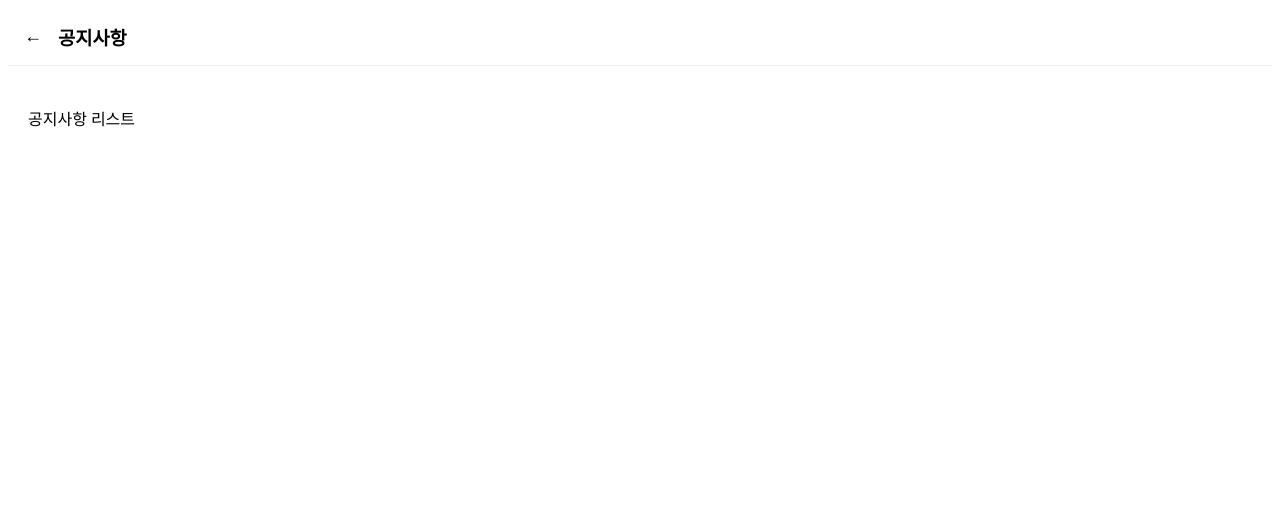
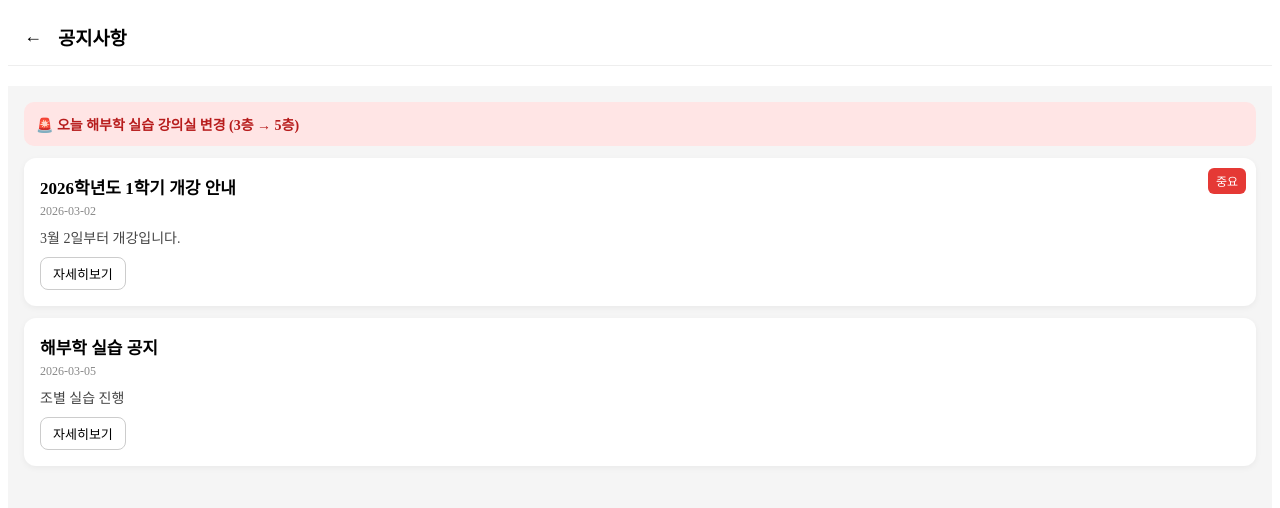
Before and after one commit to ulsan-med/usa-app, a React (Vite) app: page /notice in a window 1280 px wide. Shown: the top 508 px of the page. Built offline with nearby package versions, Linux system fonts and the light colour scheme.

Commit message:
force deploy

```diff
--- a/index.html
+++ b/index.html
@@ -1,12 +1,11 @@
 <!doctype html>
-<html lang="en">
+<html lang="ko">
   <head>
     <meta charset="UTF-8" />
-    <link rel="icon" type="image/svg+xml" href="/favicon.svg" />
+    <link rel="icon" href="/favicon.svg" />
+    <link rel="manifest" href="/manifest.json" />
     <meta name="viewport" content="width=device-width, initial-scale=1.0" />
-    <title>usa</title>
-     <link rel="manifest" href="/manifest.json" />
-</head>
+    <title>USA App</title>
   </head>
   <body>
     <div id="root"></div>
--- /dev/null
+++ b/public/data/emergency.json
@@ -0,0 +1,4 @@
+{
+  "active": true,
+  "message": "오늘 해부학 실습 강의실 변경 (3층 → 5층)"
+}
--- /dev/null
+++ b/public/data/notice.json
@@ -0,0 +1,18 @@
+[
+  {
+    "id": 1,
+    "title": "2026학년도 1학기 개강 안내",
+    "date": "2026-03-02",
+    "important": true,
+    "content": "3월 2일부터 개강입니다.",
+    "detail": "개강일은 3월 2일이며 모든 강의는 정상 진행됩니다."
+  },
+  {
+    "id": 2,
+    "title": "해부학 실습 공지",
+    "date": "2026-03-05",
+    "important": false,
+    "content": "조별 실습 진행",
+    "detail": "각 조별로 지정된 시간에 실습실로 집합 바랍니다."
+  }
+]
--- a/src/App.tsx
+++ b/src/App.tsx
@@ -1,7 +1,7 @@
 import { Routes, Route } from "react-router-dom";
 
 import Home from "./pages/Home";
-import Meal from "./pages/Meal";
+import MealPage from "./pages/MealPage";
 import Schedule from "./pages/Schedule";
 import Practice from "./pages/Practice";
 import Professor from "./pages/Professor";
@@ -12,12 +12,12 @@ function App() {
   return (
     <Routes>
       <Route path="/" element={<Home />} />
-      <Route path="/meal" element={<Meal />} />
+<Route path="/meal" element={<MealPage />} />
       <Route path="/schedule" element={<Schedule />} />
       <Route path="/practice" element={<Practice />} />
       <Route path="/professor" element={<Professor />} />
       <Route path="/office" element={<Office />} />
-      <Route path="/notice" element={<Notice />} />
+<Route path="/notice" element={<Notice />} />
     </Routes>
   );
 }
--- /dev/null
+++ b/src/components/EmergencyNotice.jsx
@@ -0,0 +1,70 @@
+import { useEffect, useState } from "react";
+
+function EmergencyNotice() {
+  const [notice, setNotice] = useState(null);
+  const [visible, setVisible] = useState(false);
+
+  useEffect(() => {
+    fetch("/data/emergency.json")
+      .then(res => res.json())
+      .then(data => {
+        if (data.active) {
+          setNotice(data);
+
+          // ⏱ 10초 후 등장
+          setTimeout(() => {
+            setVisible(true);
+
+            // ⏱ 5초 후 사라짐
+            setTimeout(() => {
+              setVisible(false);
+            }, 5000);
+
+          }, 10000);
+        }
+      });
+  }, []);
+
+  if (!notice || !visible) return null;
+
+  return (
+    <div style={styles.wrapper}>
+      <div style={styles.box}>
+        <div style={styles.title}>🚨 긴급 공지</div>
+        <div style={styles.content}>{notice.message}</div>
+      </div>
+    </div>
+  );
+}
+
+export default EmergencyNotice;
+
+const styles = {
+  wrapper: {
+    position: "fixed",
+    top: "10px",
+    left: "50%",
+    transform: "translateX(-50%)",
+    zIndex: 9999
+  },
+
+  box: {
+    background: "#333",
+    color: "#fff",
+    padding: "12px 16px",
+    borderRadius: "12px",
+    minWidth: "280px",
+    boxShadow: "0 4px 12px rgba(0,0,0,0.3)",
+    animation: "slideDown 0.4s ease"
+  },
+
+  title: {
+    fontSize: "12px",
+    fontWeight: "bold",
+    marginBottom: "4px"
+  },
+
+  content: {
+    fontSize: "14px"
+  }
+};
--- a/src/pages/Meal.jsx
+++ /dev/null
@@ -1,15 +0,0 @@
-import Header from "../components/Header";
-
-function Meal() {
-  return (
-    <div>
-      <Header title="식단표" />
-
-      <div style={{ padding: 20 }}>
-        식단표 내용 들어갈 자리
-      </div>
-    </div>
-  );
-}
-
-export default Meal;
--- /dev/null
+++ b/src/pages/MealPage.jsx
@@ -0,0 +1,44 @@
+import { useEffect, useState } from "react";
+
+function MealPage() {
+  const [meal, setMeal] = useState(null);
+
+  useEffect(() => {
+    fetch("/data/meal.json")
+      .then(res => res.json())
+      .then(data => setMeal(data[0]));
+  }, []);
+
+  if (!meal) return <div>로딩중...</div>;
+
+  const renderSection = (title, items, color) => (
+    <div style={{ background: "#fff", borderRadius: "12px", marginBottom: "15px" }}>
+      <div style={{ background: color, color: "#fff", padding: "10px", fontWeight: "bold" }}>
+        {title}
+      </div>
+
+      {items.map((item, i) => (
+        <div key={i} style={{ padding: "12px", borderBottom: "1px solid #eee" }}>
+          <div style={{ fontWeight: "bold" }}>{item.name}</div>
+          <div style={{ fontSize: "13px", color: "#888" }}>⚠ {item.allergy}</div>
+        </div>
+      ))}
+    </div>
+  );
+
+  return (
+    <div style={{ padding: "16px", background: "#f5f5f5", minHeight: "100vh" }}>
+      <h2 style={{ textAlign: "center" }}>식단</h2>
+
+      <div style={{ background: "#fff", padding: "12px", borderRadius: "12px", marginBottom: "15px" }}>
+        ⚠ 알레르기 정보: 일부 포함될 수 있습니다.
+      </div>
+
+      {renderSection("조식", meal.meals["조식"], "#F28C64")}
+      {renderSection("중식", meal.meals["중식"], "#4CAF50")}
+      {renderSection("석식", meal.meals["석식"], "#3F51B5")}
+    </div>
+  );
+}
+
+export default MealPage;
--- a/src/pages/Notice.jsx
+++ b/src/pages/Notice.jsx
@@ -1,15 +1,204 @@
+import { useEffect, useState } from "react";
 import Header from "../components/Header";
 
 function Notice() {
+  const [list, setList] = useState([]);
+  const [selected, setSelected] = useState(null);
+  const [emergency, setEmergency] = useState(null);
+
+  useEffect(() => {
+    // 📢 일반 공지
+    fetch("/data/notice.json")
+      .then(res => res.json())
+      .then(data => {
+        setList(data);
+      })
+      .catch(err => {
+        console.error("공지 로딩 실패:", err);
+      });
+
+    // 🚨 긴급 공지
+    fetch("/data/emergency.json")
+      .then(res => res.json())
+      .then(data => {
+        if (data.active) {
+          setEmergency(data);
+        }
+      });
+  }, []);
+
   return (
     <div>
       <Header title="공지사항" />
 
-      <div style={{ padding: 20 }}>
-        공지사항 리스트
+      <div style={styles.container}>
+
+        {/* 🚨 긴급공지 배너 */}
+        {emergency && (
+          <div
+            style={styles.emergencyBanner}
+            onClick={() => setSelected({
+              title: "🚨 긴급 공지",
+              detail: emergency.message
+            })}
+          >
+            🚨 {emergency.message}
+          </div>
+        )}
+
+        {/* 📢 일반 공지 */}
+        {list.length === 0 ? (
+          <div style={{ textAlign: "center", marginTop: "20px" }}>
+            공지사항이 없습니다.
+          </div>
+        ) : (
+          list.map(item => (
+            <div
+              key={item.id}
+              style={styles.card}
+              onClick={() => setSelected(item)}
+            >
+              {item.important && <div style={styles.badge}>중요</div>}
+
+              <div style={styles.title}>{item.title}</div>
+              <div style={styles.date}>{item.date}</div>
+              <div style={styles.content}>{item.content}</div>
+
+              {/* 자세히보기 버튼 */}
+              <button
+                style={styles.detailBtn}
+                onClick={(e) => {
+                  e.stopPropagation();
+                  setSelected(item);
+                }}
+              >
+                자세히보기
+              </button>
+            </div>
+          ))
+        )}
       </div>
+
+      {/* 📄 상세보기 모달 */}
+      {selected && (
+        <div style={styles.modal} onClick={() => setSelected(null)}>
+          <div
+            style={styles.modalBox}
+            onClick={(e) => e.stopPropagation()}
+          >
+            <h3 style={{ marginBottom: "10px" }}>{selected.title}</h3>
+            <p style={{ marginBottom: "20px" }}>{selected.detail}</p>
+
+            <button
+              style={styles.closeBtn}
+              onClick={() => setSelected(null)}
+            >
+              닫기
+            </button>
+          </div>
+        </div>
+      )}
     </div>
   );
 }
 
 export default Notice;
+
+const styles = {
+  container: {
+    padding: "16px",
+    background: "#f5f5f5",
+    minHeight: "100vh"
+  },
+
+  // 🚨 긴급공지 배너
+  emergencyBanner: {
+    background: "#ffe5e5",
+    color: "#b71c1c",
+    padding: "12px",
+    borderRadius: "10px",
+    marginBottom: "12px",
+    fontWeight: "600",
+    fontSize: "14px",
+    cursor: "pointer"
+  },
+
+  card: {
+    background: "#fff",
+    borderRadius: "12px",
+    padding: "16px",
+    marginBottom: "12px",
+    position: "relative",
+    boxShadow: "0 2px 6px rgba(0,0,0,0.05)",
+    cursor: "pointer"
+  },
+
+  badge: {
+    position: "absolute",
+    top: "10px",
+    right: "10px",
+    background: "#e53935",
+    color: "#fff",
+    padding: "4px 8px",
+    borderRadius: "6px",
+    fontSize: "12px"
+  },
+
+  title: {
+    fontSize: "17px",
+    fontWeight: "600",
+    marginBottom: "5px"
+  },
+
+  date: {
+    fontSize: "12px",
+    color: "#888",
+    marginBottom: "8px"
+  },
+
+  content: {
+    fontSize: "14px",
+    color: "#444"
+  },
+
+  detailBtn: {
+    marginTop: "10px",
+    padding: "6px 12px",
+    border: "1px solid #ccc",
+    borderRadius: "8px",
+    background: "#fff",
+    fontSize: "13px",
+    cursor: "pointer"
+  },
+
+  modal: {
+    position: "fixed",
+    top: 0,
+    left: 0,
+    width: "100%",
+    height: "100%",
+    background: "rgba(0,0,0,0.5)",
+    display: "flex",
+    justifyContent: "center",
+    alignItems: "center",
+    zIndex: 999
+  },
+
+  modalBox: {
+    background: "#fff",
+    padding: "20px",
+    borderRadius: "12px",
+    width: "80%",
+    maxWidth: "400px"
+  },
+
+  closeBtn: {
+    width: "100%",
+    padding: "10px",
+    border: "none",
+    background: "#1976d2",
+    color: "#fff",
+    borderRadius: "8px",
+    fontSize: "14px"
+  }
+};
--- a/tsconfig.app.json
+++ b/tsconfig.app.json
@@ -1,6 +1,6 @@
 {
   "compilerOptions": {
-    "tsBuildInfoFile": "./node_modules/.tmp/tsconfig.app.tsbuildinfo",
+    "tsBuildInfoFile": "public/data/node_modules/.tmp/tsconfig.app.tsbuildinfo",
     "target": "ES2023",
     "useDefineForClassFields": true,
     "lib": ["ES2023", "DOM", "DOM.Iterable"],
```
Also changed, not shown: public/data/meal.json (added, +20 -0 lines), src/pages/Home.jsx (+12 -8 lines), 관련 정보.txt, 2 other files (tests, documents, lock files or other folders).
